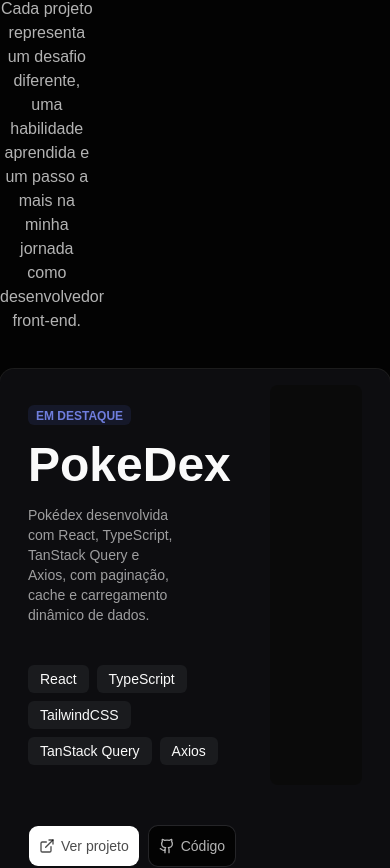
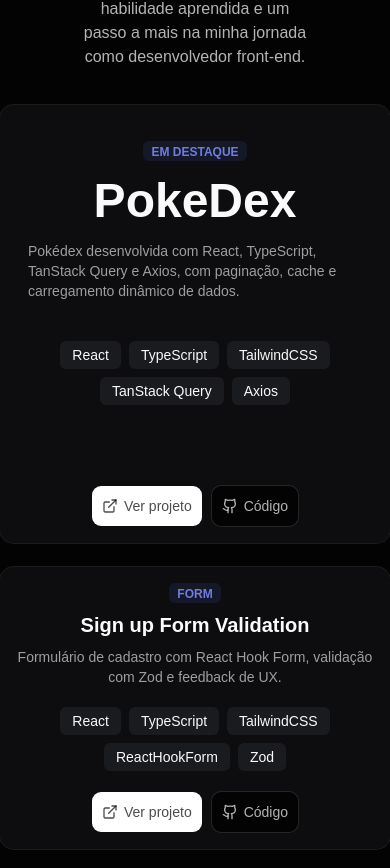
Before and after one commit to Filipuci/portfolio, a React (Vite) app: page / in a window 390 px wide. Shown: the part 1275-2143 px from the top of the page. Built offline with nearby package versions, Linux system fonts and the light colour scheme; a web font is replaced by a local one.

Commit message:
feat(projects): add responsive layout for all breakpoints

```diff
--- a/src/components/Projects/FeaturedProjectCard.tsx
+++ b/src/components/Projects/FeaturedProjectCard.tsx
@@ -12,13 +12,13 @@
     <RevealOnScroll className="col-span-full" threshold={0.1}>
       <Card className="hover:-translate-y-0.5 transition-transform duration-300">
         <CardContent className="flex gap-4 px-7">
-          <div className="mt-5">
+          <div className="mt-5 flex flex-col items-center sm:block">
             <div className="bg-[#151829] rounded-sm px-2 inline-block select-none">
               <span className="text-category-project font-semibold text-[12px]">{project.category}</span>
             </div>
             <h1 className="font-bold text-5xl my-4 select-none">{project.title}</h1>
-            <p className="text-white/60 mb-10 w-2/3">{project.shortDescription}</p>
-            <div className="flex flex-wrap gap-2 mb-15 select-none">
+            <p className="text-white/60 mb-10 sm:w-2/3">{project.shortDescription}</p>
+            <div className="flex flex-wrap justify-center sm:justify-start gap-2 mb-15 select-none">
               {project.technologies.map(technology => (
                 <div
                   key={technology}
@@ -34,7 +34,7 @@
             />
           </div>
 
-          <div className="flex items-center max-h-100 w-full">
+          <div className="hidden sm:flex sm:items-center max-h-100 w-full">
             <img
               src={project.image}
               alt={`Screenshot do projeto ${project.title}`}
@@ -43,7 +43,7 @@
                     h-full
                     w-full
                     object-cover
-                    object-top-left
+                    xl:object-top
                     transition-transform
                     duration-500
                     hover:scale-103
--- a/src/components/Projects/ProjectCard.tsx
+++ b/src/components/Projects/ProjectCard.tsx
@@ -9,11 +9,10 @@
 
 export const ProjectCard = ({ project }: Props) => {
   return (
-
-    <RevealOnScroll threshold={0.1}>
+    <RevealOnScroll threshold={0.1} className="mt-3 sm:mt-0">
       <Card className="hover:-translate-y-0.5 transition-transform duration-300">
         <CardContent className="flex gap-4">
-          <div className="flex items-center">
+          <div className="hidden sm:flex sm:items-center">
             <img
               src={project.image}
               alt={`Screenshot do projeto ${project.title}`}
@@ -31,13 +30,13 @@
             />
           </div>
 
-          <div>
+          <div className="flex flex-col items-center text-center sm:block sm:text-left">
             <div className="bg-[#151829] rounded-sm px-2 inline-block select-none">
               <span className="text-category-project font-semibold text-[12px]">{project.category}</span>
             </div>
             <h1 className="font-bold text-xl my-2 select-none">{project.title}</h1>
             <p className="text-white/60 mb-5">{project.shortDescription}</p>
-            <div className="flex flex-wrap gap-2">
+            <div className="flex justify-center sm:justify-start flex-wrap gap-2">
               {project.technologies.map(technology => (
                 <div
                   key={technology}
--- a/src/components/Projects/ProjectGrid.tsx
+++ b/src/components/Projects/ProjectGrid.tsx
@@ -4,7 +4,7 @@
 
 export const ProjectGrid = () => {
   return (
-    <div className="grid grid-cols-3 gap-3 pt-3">
+    <div className="grid md:grid-cols-2 xl:grid-cols-3 gap-3 pt-3">
       <FeaturedProjectCard project={FeaturedProjectData}/>
 
       {ProjectData.map(project => (
--- a/src/components/Projects/ProjectHeader.tsx
+++ b/src/components/Projects/ProjectHeader.tsx
@@ -3,7 +3,7 @@
 export const ProjectHeader = () => {
 
   return (
-    <header className={`max-w-2/5`}>
+    <header className={`flex flex-col items-center text-center lg:text-left lg:block lg:max-w-2/5`}>
       <RevealOnScroll threshold={0.4}>
         <p className={'select-none text-category-project text-sm font-semibold mb-3'}>PROJECTS</p>
       </RevealOnScroll>
@@ -12,7 +12,7 @@
         <h1 className={'select-none text-6xl font-semibold mb-3'}>Projetos que contam minha evolução</h1>
       </RevealOnScroll>
 
-      <RevealOnScroll threshold={0.4}>
+      <RevealOnScroll threshold={0.4} className="flex justify-center">
         <p className={'text-white/70 my-6 w-[60%] text-center lg:w-full lg:text-left'}>
           Cada projeto representa um desafio diferente, uma habilidade aprendida
           e um passo a mais na minha jornada como desenvolvedor front-end.
```
